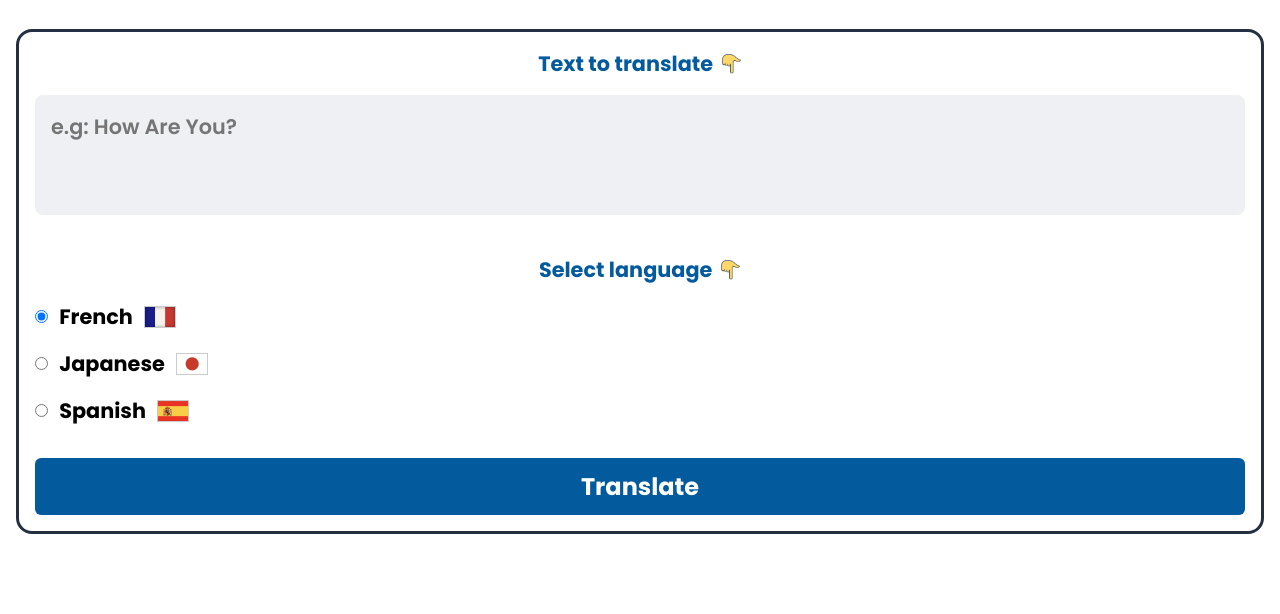
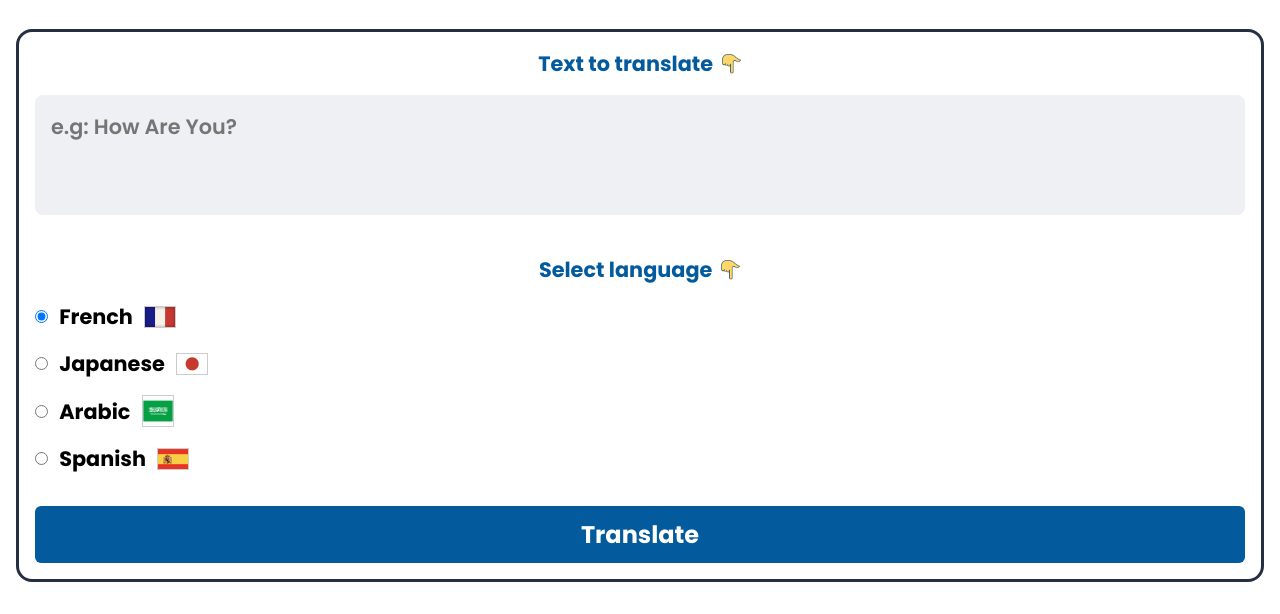
Before and after one commit to ITCtrl-Naaim/PollyGlot, a website built with Vite: page index.html in a window 1280 px wide. Shown: the part 199-813 px from the top of the page. Built offline with nearby package versions, Linux system fonts and the light colour scheme; no server answers; a web font is replaced by a local one; what @huggingface/inference would draw is missing.

Commit message:
Project Deployment

```diff
--- a/index.css
+++ b/index.css
@@ -110,6 +110,7 @@ body > main > section fieldset ul li label {
 
 body > main > section fieldset ul li label img {
   border: 1px solid #ccc;
+  width: 2rem;
 }
 
 body > main > section fieldset ul li:not(:last-of-type) {
--- a/index.html
+++ b/index.html
@@ -64,6 +64,13 @@
               </li>
               <li>
                 <label>
+                  <input type="radio" name="language" data-language="ar" />
+                  Arabic
+                  <img src="/assets/ar-flag.png" />
+                </label>
+              </li>
+              <li>
+                <label>
                   <input type="radio" name="language" data-language="es" />
                   Spanish
                   <img src="/assets/sp-flag.png" />
```
Also changed, not shown: README.md (added), assets/ar-flag.png (added), 1 other file.
